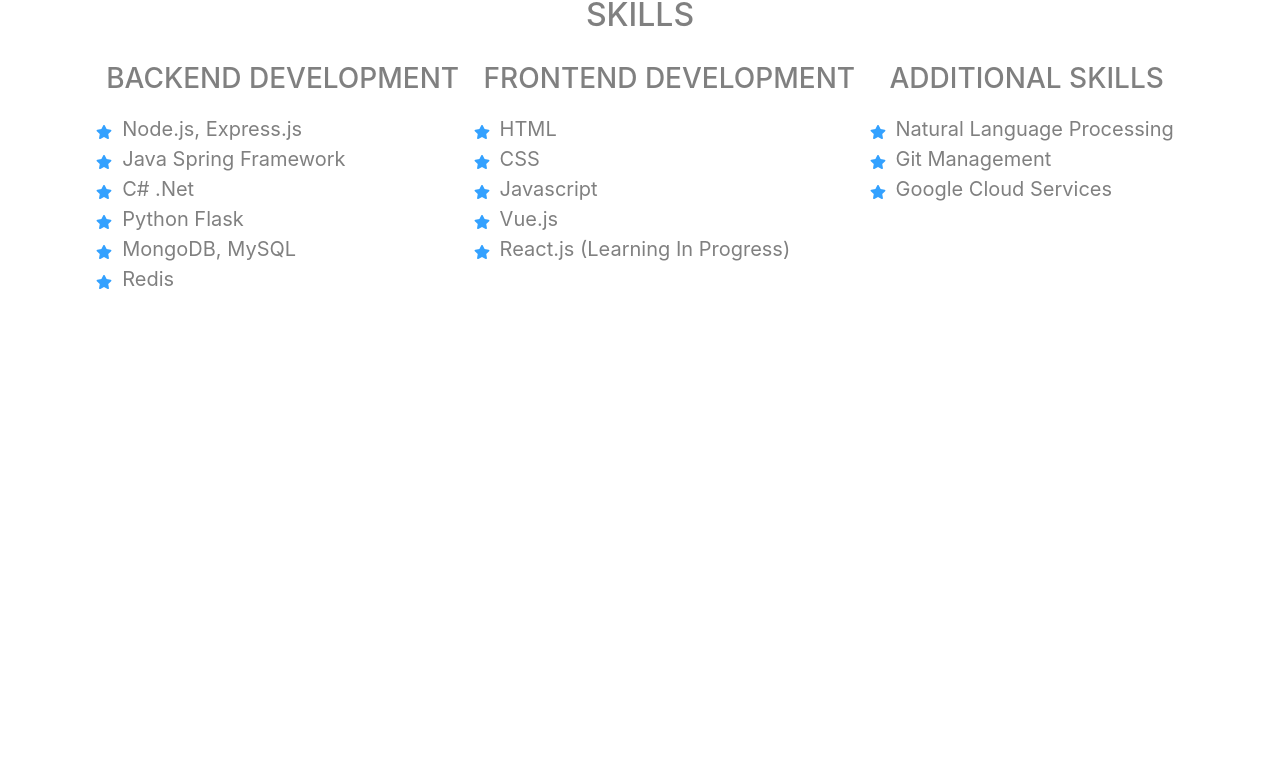
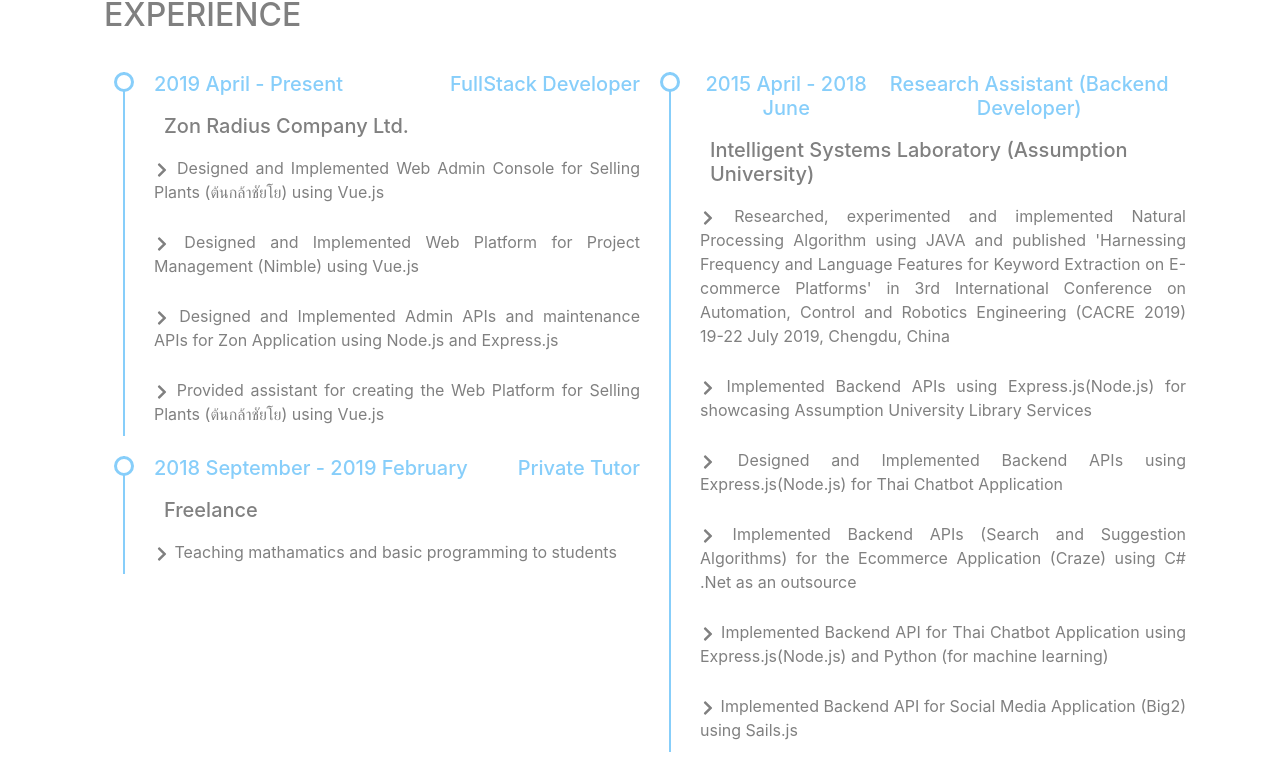
Before and after one commit to landlight/light_portfolio, a React (Create React App) app: page / in a window 1280 px wide. Shown: the part 1497-2267 px from the top of the page. Before the commit the page ends 1885 px from the top, so only its background shows below. Built offline with nearby package versions, Linux system fonts and the light colour scheme.

Commit message:
:sparkles: experience and skills

```diff
--- a/src/App.js
+++ b/src/App.js
@@ -1,26 +1,17 @@
 import React from 'react';
 import './App.css';
-// import Card from './components/Card';
-// import Profile from './components/Profile';
-// import Personalinfo from './components/PersonalInfo';
-// import Education from './components/Education';
 import NavBar from './components/NavBar';
 import Home from './components/sections/Home';
 import Portfolio from './components/sections/Portfolio';
 import Experience from './components/sections/Experience';
 import Skills from './components/sections/Skills';
+import Education from './components/sections/Education';
 
-// const porto = {
-//   'border': '1px solid black',
-// }
-// const cardStyle = {
-//   'width': '100%'
-// }
 function App() {
   const navItems= [
     {id: 'home', name: 'Home', href: '#home'},
     {id: 'portfolio', name: 'Portfolio', href: '#portfolio'},
-    // {id: 'experience', name: 'Experience', href: '#experience'},
+    {id: 'experience', name: 'Experience', href: '#experience'},
     {id: 'skills', name: 'Skills', href: '#skills'},
     // {id: 'education', name: 'Education', href: '#education'},
   ];
@@ -34,30 +25,18 @@
         <div id="portfolio" className="containers">
           <Portfolio />
         </div>
-        {/* <div id="experience" className="containers">
+        <div id="experience" className="containers">
           <Experience />
-        </div> */}
+        </div>
         <div id="skills" className="containers">
           <Skills />
         </div>
-        {/* <div id="portfolio" style={porto}>
-          <Card style={cardStyle}>
-            <Profile title="Personal Information">
-              <Personalinfo />
-            </Profile>
-          </Card>
+        <div id="education" className="containers">
+          <Education />
         </div>
-
-
-        <div id="skills" style={porto}>
-          <span >ssk</span>
-        </div>
-        <div id="education" style={porto}>
-          <span >edi</span>
-        </div>
-        <div id="contact" style={porto}>
-          <span >contact</span>
-        </div> */}
+        {/* <div id="contact" style={porto}>
+          <span>contact</span>
+        </div>  */}
       </main>
     </div>
   );
--- /dev/null
+++ b/src/components/sections/Education.js
@@ -0,0 +1,86 @@
+import React from 'react';
+import { FaChevronRight } from 'react-icons/fa';
+
+const titleStyle = {
+  'color': 'grey',
+  'font-weight': 'light',
+  'text-align': 'left',
+  'padding': '10px'
+}
+const contentTitle = {
+  'color': 'lightskyblue',
+  'display': 'flex',
+  'justify-content': 'space-between'
+}
+const personalStyle = {
+  'color': 'grey',
+  'font-weight': 'light',
+  'padding-bottom': '10px',
+  'text-align': 'justify',
+}
+
+const honorStyle = {
+  'text-align': 'left'
+}
+
+function Education() {
+  return (
+    <div className="education">
+      <introduction>
+        <h2 className="text-uppercase" style={titleStyle}>Education</h2>
+      </introduction>
+      <div className="exp">
+        <div className="expItemLeft">
+          <ul class="timeline">
+            <li>
+              <div className="content" style={contentTitle}>
+                <h5>2015 September - 2018 June</h5>
+                <h5>Master Degree (Assumption University)</h5>
+              </div>
+              <h5 style={titleStyle}>Master of Science (IT in Software Engineering)</h5>
+              <p style={personalStyle}><FaChevronRight /> Scholarship by Intelligent Systems Laboratory</p>
+              <p style={personalStyle}><FaChevronRight /> GPA - 3.81</p>
+            </li>
+          </ul>
+          <ul class="timeline">
+            <li>
+              <div className="content" style={contentTitle}>
+                <h5>2011 May - 2015 May</h5>
+                <h5>Bachelor Degree</h5>
+              </div>
+              <h5 style={titleStyle}>Bachelor of Science (Computer Science)</h5>
+              <p style={personalStyle}><FaChevronRight /> Scholarship by TICA (Thailand International Cooperation Agency)</p>
+              <p style={personalStyle}><FaChevronRight /> GPA - 3.76</p>
+              <p style={personalStyle}><FaChevronRight /> Honors</p>
+              <p style={honorStyle}> - Magnum Cum Laude</p>
+              <p style={honorStyle}> - Rector’s Certificate of Honor (2011, 2012, 2015)</p>
+              <p style={honorStyle}> - Certificate of Honor by Assumption University Myanmar Student’s Community (AUMSC, 2014) </p>
+            </li>
+          </ul>
+        </div>
+        <div className="expItemRight">
+          <ul class="timeline">
+            <li>
+              <div className="content" style={contentTitle}>
+                <h5>2011</h5>
+                <h5>International Advanced Diploma in Computer Studies</h5>
+              </div>
+              <h5 style={titleStyle}>NCC Education University of Greenwich, United Kingdom</h5>
+            </li>
+          </ul>
+          <ul class="timeline">
+            <li>
+              <div className="content" style={contentTitle}>
+                <h5>2010</h5>
+                <h5>International Diploma in Computer Studies</h5>
+              </div>
+              <h5 style={titleStyle}>NCC Education University of Greenwich, United Kingdom</h5>
+            </li>
+          </ul>
+        </div>
+      </div>
+    </div>
+  )
+}
+
+export default Education
--- a/src/components/sections/Experience.js
+++ b/src/components/sections/Experience.js
@@ -1,4 +1,5 @@
 import React from 'react';
+import { FaChevronRight } from 'react-icons/fa';
 
 const titleStyle = {
   'color': 'grey',
@@ -6,25 +7,77 @@
   'text-align': 'left',
   'padding': '10px'
 }
-// const personalStyle = {
-//     'color': 'grey',
-//     'font-weight': 'light',
-//     'padding': '10px'
-// }
-
-// const icon = {
-//     'width': '17px',
-//     'height': '17px'
-//   }
+const contentTitle = {
+  'color': 'lightskyblue',
+  'display': 'flex',
+  'justify-content': 'space-between'
+}
+const personalStyle = {
+  'color': 'grey',
+  'font-weight': 'light',
+  'padding-bottom': '10px',
+  'text-align': 'justify',
+}
 
 function Experience() {
   return (
-      <div class="portfo">
+    <div className="experience">
       <introduction>
         <h2 className="text-uppercase" style={titleStyle}>Experience</h2>
       </introduction>
-        <div class="timeline">
-
+      <div className="exp">
+        <div className="expItemLeft">
+          <ul class="timeline">
+            <li>
+              <div className="content" style={contentTitle}>
+                <h5>2019 April - Present</h5>
+                <h5>FullStack Developer</h5>
+              </div>
+              <h5 style={titleStyle}>Zon Radius Company Ltd.</h5>
+              <p style={personalStyle}><FaChevronRight /> Designed and Implemented Web Admin Console for Selling Plants (ต้นกล้าชัยโย) using Vue.js</p>
+              <p style={personalStyle}><FaChevronRight /> Designed and Implemented Web Platform for Project Management (Nimble) using Vue.js</p>
+              <p style={personalStyle}><FaChevronRight /> Designed and Implemented Admin APIs and maintenance APIs for Zon Application using Node.js and Express.js</p>
+              <p style={personalStyle}><FaChevronRight /> Provided assistant for creating the Web Platform for Selling Plants (ต้นกล้าชัยโย) using Vue.js</p>
+            </li>
+          </ul>
+          <ul class="timeline">
+            <li>
+              <div className="content" style={contentTitle}>
+                <h5>2018 September - 2019 February</h5>
+                <h5>Private Tutor</h5>
+              </div>
+              <h5 style={titleStyle}>Freelance</h5>
+              <p style={personalStyle}><FaChevronRight /> Teaching mathamatics and basic programming to students</p>
+            </li>
+          </ul>
+        </div>
+        <div className="expItemRight">
+          <ul class="timeline">
+            <li>
+              <div className="content" style={contentTitle}>
+                <h5>2015 April - 2018 June</h5>
+                <h5>Research Assistant (Backend Developer)</h5>
+              </div>
+              <h5 style={titleStyle}>Intelligent Systems Laboratory (Assumption University)</h5>
+              <p style={personalStyle}><FaChevronRight /> Researched, experimented and implemented Natural Processing Algorithm using JAVA and published 'Harnessing Frequency and Language Features for Keyword Extraction on E-commerce Platforms' in 3rd International Conference on Automation, Control and Robotics Engineering (CACRE 2019) 19-22 July 2019, Chengdu, China</p>
+              <p style={personalStyle}><FaChevronRight /> Implemented Backend APIs using Express.js(Node.js) for showcasing Assumption University Library Services</p>
+              <p style={personalStyle}><FaChevronRight /> Designed and Implemented Backend APIs using Express.js(Node.js) for Thai Chatbot Application</p>
+              <p style={personalStyle}><FaChevronRight /> Implemented Backend APIs (Search and Suggestion Algorithms) for the Ecommerce Application (Craze) using C# .Net as an outsource</p>
+              <p style={personalStyle}><FaChevronRight /> Implemented Backend API for Thai Chatbot Application using Express.js(Node.js) and Python (for machine learning)</p>
+              <p style={personalStyle}><FaChevronRight /> Implemented Backend API for Social Media Application (Big2) using Sails.js</p>
+            </li>
+          </ul>
+          <ul class="timeline">
+            <li>
+              <div className="content" style={contentTitle}>
+                <h5>2015 April - 2018 June</h5>
+                <h5>Intern (Android Developer)</h5>
+              </div>
+              <h5 style={titleStyle}>Intelligent Systems Laboratory (Assumption University)</h5>
+              <p style={personalStyle}><FaChevronRight /> Implemented Android Application for Team Management System (CATs)</p>
+            </li>
+          </ul>
+        </div>
       </div>
     </div>
   )
--- a/src/index.css
+++ b/src/index.css
@@ -123,6 +123,20 @@
   padding-left: 15px;
 }
 
+.expTimelineLeft {
+  display: inline-block;
+  width: 50%;
+  padding-top: 15px;
+  padding-left: 15px;
+}
+
+.expTimelineRight {
+  display: inline-block;
+  width: 50%;
+  padding-top: 15px;
+  padding-left: 15px;
+}
+
 .skilllist {
   text-align: left;
 }
@@ -131,6 +145,60 @@
   display: flex;
   flex-direction: row;
   justify-content: space-around;
+}
+
+.exp {
+  display: flex;
+  flex-direction: row;
+}
+
+.expItemLeft {
+  width: 50%
+}
+
+.expItemRight {
+  width: 50%;
+}
+
+ul.timeline {
+  list-style-type: none;
+  position: relative;
+}
+
+ul {
+  display: block;
+  list-style-type: disc;
+  margin-block-start: 1em;
+  margin-block-end: 1em;
+  margin-inline-start: 0px;
+  margin-inline-end: 0px;
+  padding-inline-start: 40px;
+}
+ul.timeline:before {
+    content: ' ';
+    background: lightskyblue;
+    display: inline-block;
+    position: absolute;
+    left: 29px;
+    width: 2px;
+    height: 100%;
+    z-index: 400;
+}
+ul.timeline>li {
+  margin: 20px 0;
+  padding-left: 20px;
+}
+ul.timeline>li:before {
+  content: ' ';
+  background: white;
+  display: inline-block;
+  position: absolute;
+  border-radius: 50%;
+  border: 3px solid lightskyblue;
+  left: 20px;
+  width: 20px;
+  height: 20px;
+  z-index: 400;
 }
 
 @media screen and (max-width: 600px) {
```
Also changed, not shown: src/components/Education.js (deleted, +0 -29 lines), public/logo.png, src/components/sections/Portfolio.js (indentation only). Lines whose indentation alone changed are shown as unchanged.
